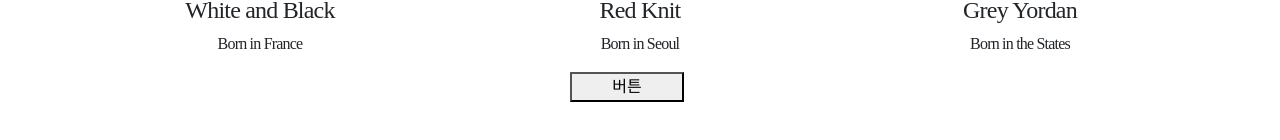
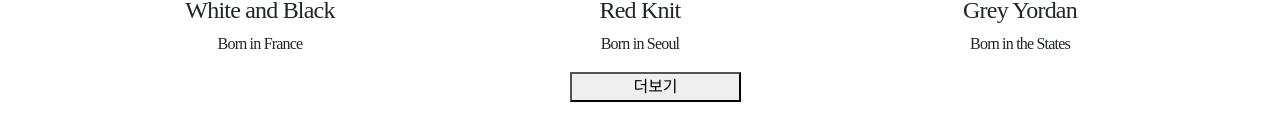
Before and after one commit to whddnjs1715/CreateWebsite, a React (Create React App) app: page / in a window 1280 px wide. Shown: the part 574-714 px from the top of the page. Built offline with nearby package versions, Linux system fonts and the light colour scheme.

Commit message:
#7 Ajax_5

```diff
--- a/src/components/Table.js
+++ b/src/components/Table.js
@@ -1,12 +1,17 @@
 import { useNavigate } from 'react-router-dom';
-import axios from 'axios';
+import { useState } from 'react';
+import { apiRequest } from '../api/index';
 import styled from 'styled-components';
-import { apiRequest } from '../api/index';
 
 const Table = (props) => {
+  const [isLoading, setIsLoading] = useState(false);
   const navigate = useNavigate();
+  //const [getData, setGetData] = useState();
   const apiData = () => {
     apiRequest();
+    {
+      !isLoading ? setIsLoading(true) : setIsLoading(false);
+    }
   };
   return (
     <>
@@ -28,21 +33,34 @@ const Table = (props) => {
           </div>
         );
       })}
+      {!isLoading ? (
         <Btn
           key="tableBtn"
           onClick={() => {
             apiData();
           }}
         >
-        버튼
+          더보기
         </Btn>
+      ) : (
+        <>
+          <Btn
+            key="tableBtn"
+            onClick={() => {
+              apiData();
+            }}
+          >
+            취소
+          </Btn>
+        </>
+      )}
     </>
   );
 };
 
 const Btn = styled.button`
   margin-left: 500px;
-  width: 10%;
+  width: 15%;
 `;
 
 export default Table;
```
Lines whose indentation alone changed are shown as unchanged.
